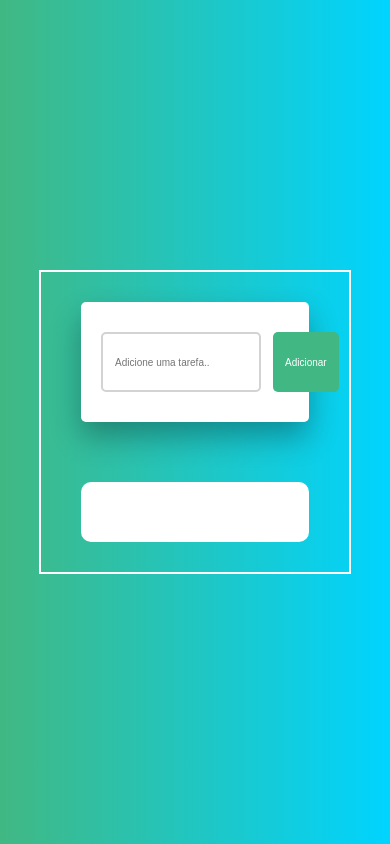
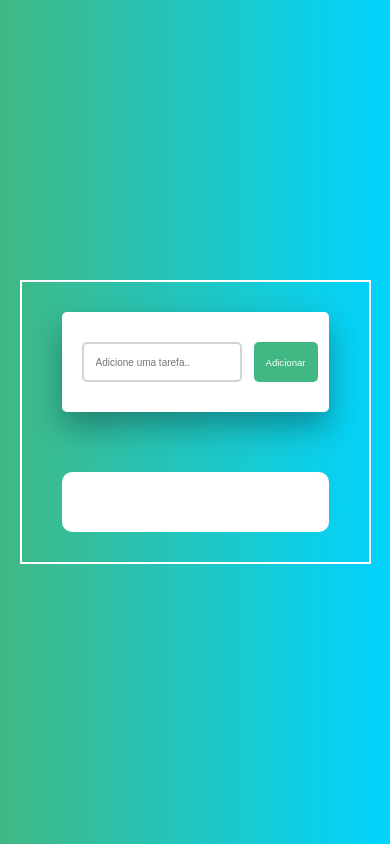
Before and after one commit to gio-souza/git-hub, a plain HTML site: page to-do-list/index.html in a window 390 px wide. Drawn offline with Linux system fonts and the light colour scheme.

Commit message:
Update styles.css

```diff
--- a/to-do-list/styles.css
+++ b/to-do-list/styles.css
@@ -110,17 +110,16 @@ body {
 
 @media (max-width: 767px) {
   .container {
-    min-width: 80%;
+    min-width: 90%;
   }
 
   .new-task-button{
-    font-size: 10px;
-    height: 60px;
-    align-items: center;
+    font-size: 0.6rem;
+    height: 40px;
   }
 
   .new-task-container{
-    background-color: none;
+    min-width: 80%;
   }
 
   .new-task-container input{
@@ -128,6 +127,6 @@ body {
   }
 
   .task-item p{
-    font-size: 14px;
+    font-size: 0.9rem;
   }
 }
```
